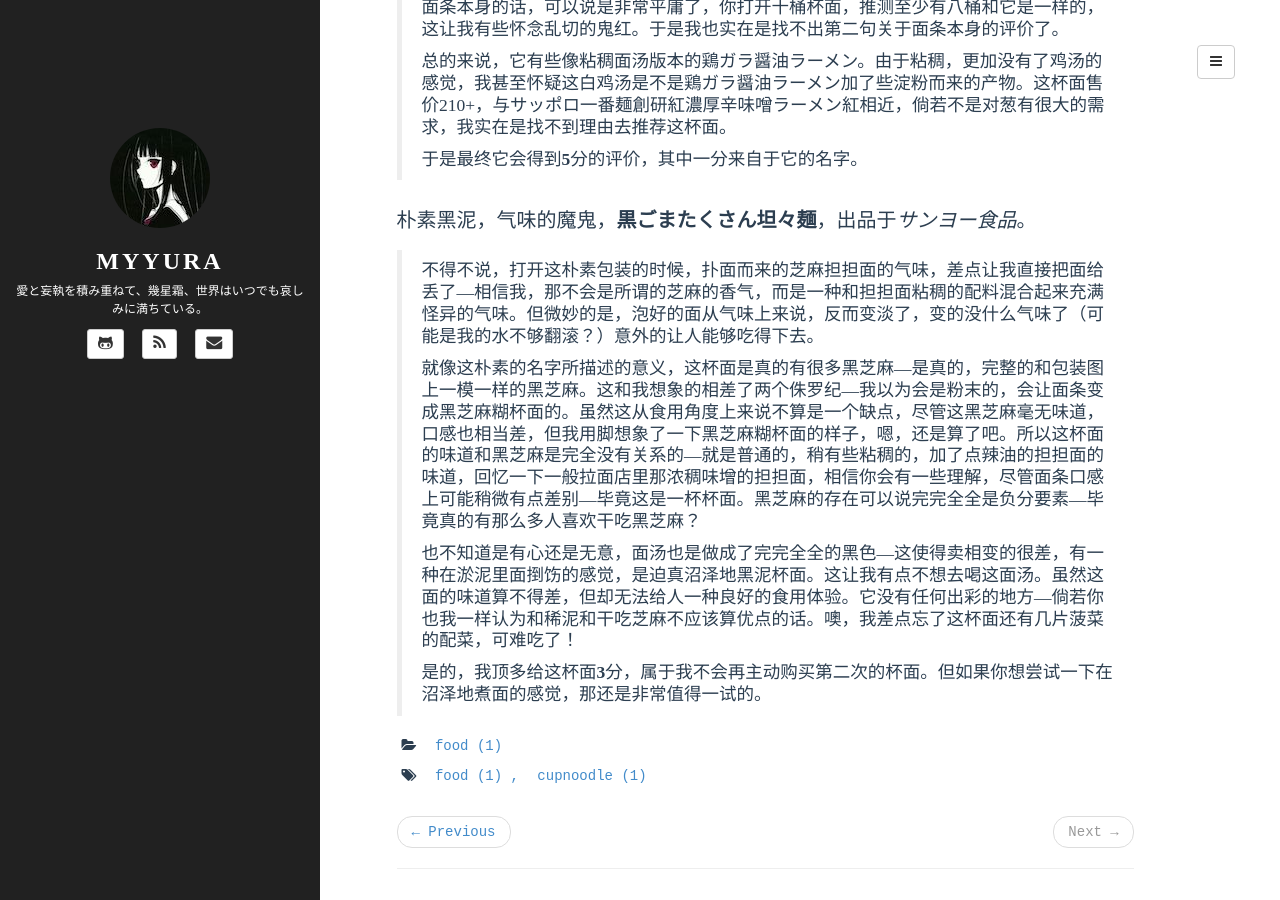
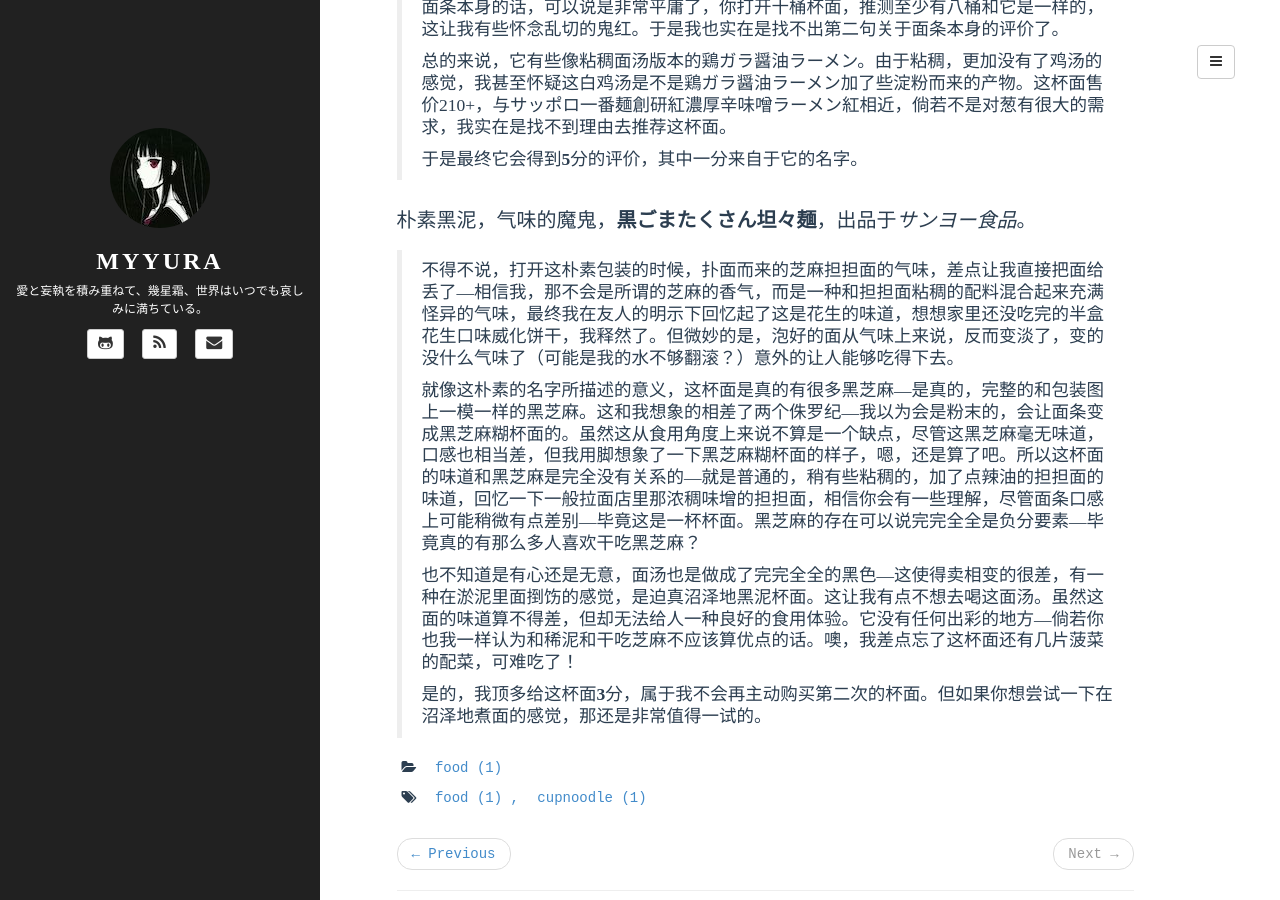
Before and after one commit to Myyura/myyura.github.io, a Jekyll site: the page built from _posts/food/2018-11-11-cupnoodle-japan-1.md, in a window 1280 px wide and 900 px high, scrolled down 2263 px. Built offline with Jekyll 4.4.1, drawn with Linux system fonts in a browser that asks for light colours; a script that is not in the unit is left out; comment, search, counter and statistics services are not loaded.

Commit message:
Update 黒ごまたくさん坦々麺

```diff
--- a/_posts/food/2018-11-11-cupnoodle-japan-1.md
+++ b/_posts/food/2018-11-11-cupnoodle-japan-1.md
@@ -62,7 +62,7 @@
 
 朴素黑泥，气味的魔鬼，**黒ごまたくさん坦々麺**，出品于*サンヨー食品*。
 
-> 不得不说，打开这朴素包装的时候，扑面而来的芝麻担担面的气味，差点让我直接把面给丢了---相信我，那不会是所谓的芝麻的香气，而是一种和担担面粘稠的配料混合起来充满怪异的气味。但微妙的是，泡好的面从气味上来说，反而变淡了，变的没什么气味了（可能是我的水不够翻滚？）意外的让人能够吃得下去。
+> 不得不说，打开这朴素包装的时候，扑面而来的芝麻担担面的气味，差点让我直接把面给丢了---相信我，那不会是所谓的芝麻的香气，而是一种和担担面粘稠的配料混合起来充满怪异的气味，最终我在友人的明示下回忆起了这是花生的味道，想想家里还没吃完的半盒花生口味威化饼干，我释然了。但微妙的是，泡好的面从气味上来说，反而变淡了，变的没什么气味了（可能是我的水不够翻滚？）意外的让人能够吃得下去。
 >
 > 就像这朴素的名字所描述的意义，这杯面是真的有很多黑芝麻---是真的，完整的和包装图上一模一样的黑芝麻。这和我想象的相差了两个侏罗纪---我以为会是粉末的，会让面条变成黑芝麻糊杯面的。虽然这从食用角度上来说不算是一个缺点，尽管这黑芝麻毫无味道，口感也相当差，但我用脚想象了一下黑芝麻糊杯面的样子，嗯，还是算了吧。所以这杯面的味道和黑芝麻是完全没有关系的---就是普通的，稍有些粘稠的，加了点辣油的担担面的味道，回忆一下一般拉面店里那浓稠味增的担担面，相信你会有一些理解，尽管面条口感上可能稍微有点差别---毕竟这是一杯杯面。黑芝麻的存在可以说完完全全是负分要素---毕竟真的有那么多人喜欢干吃黑芝麻？
 >
```
